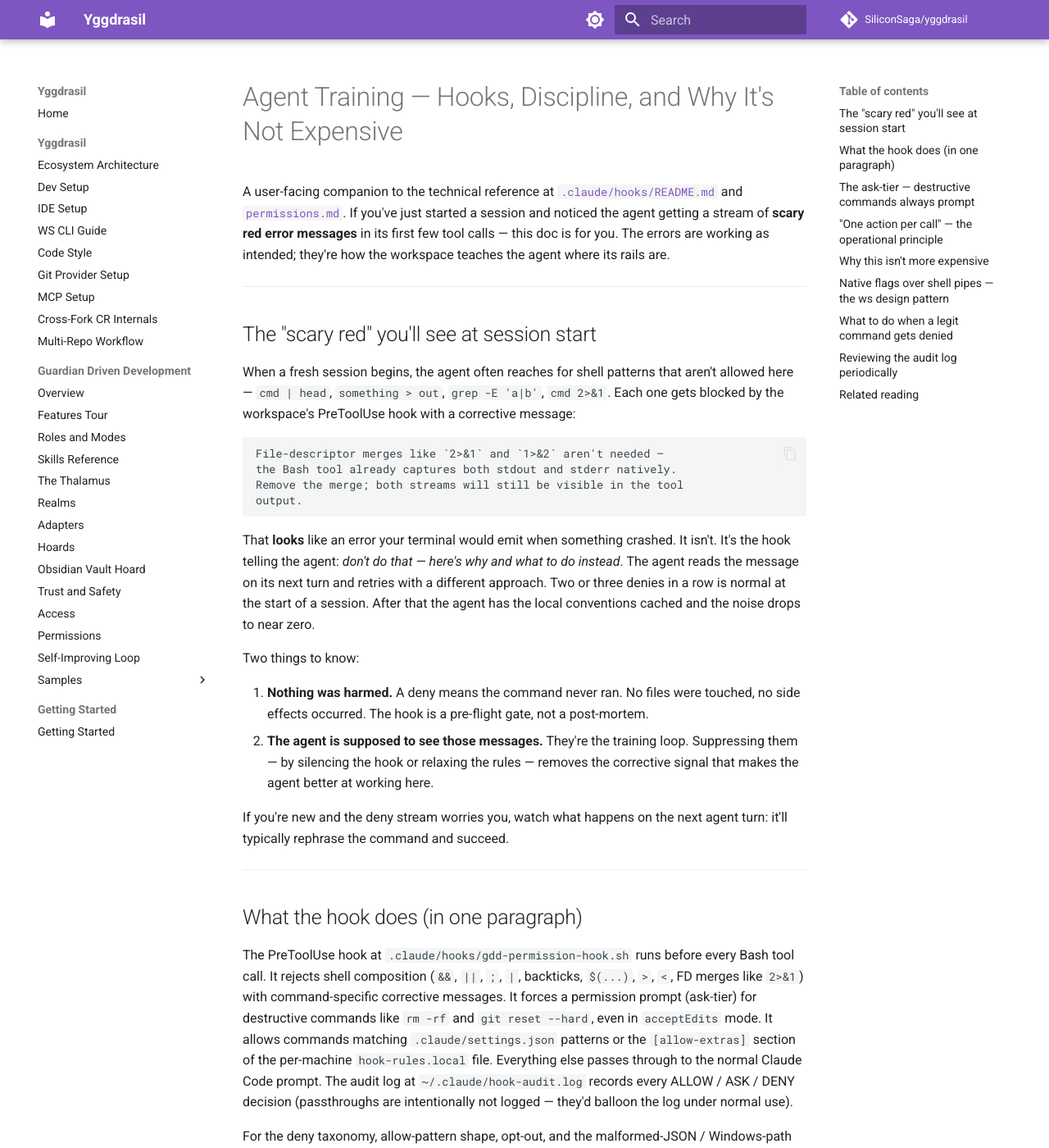
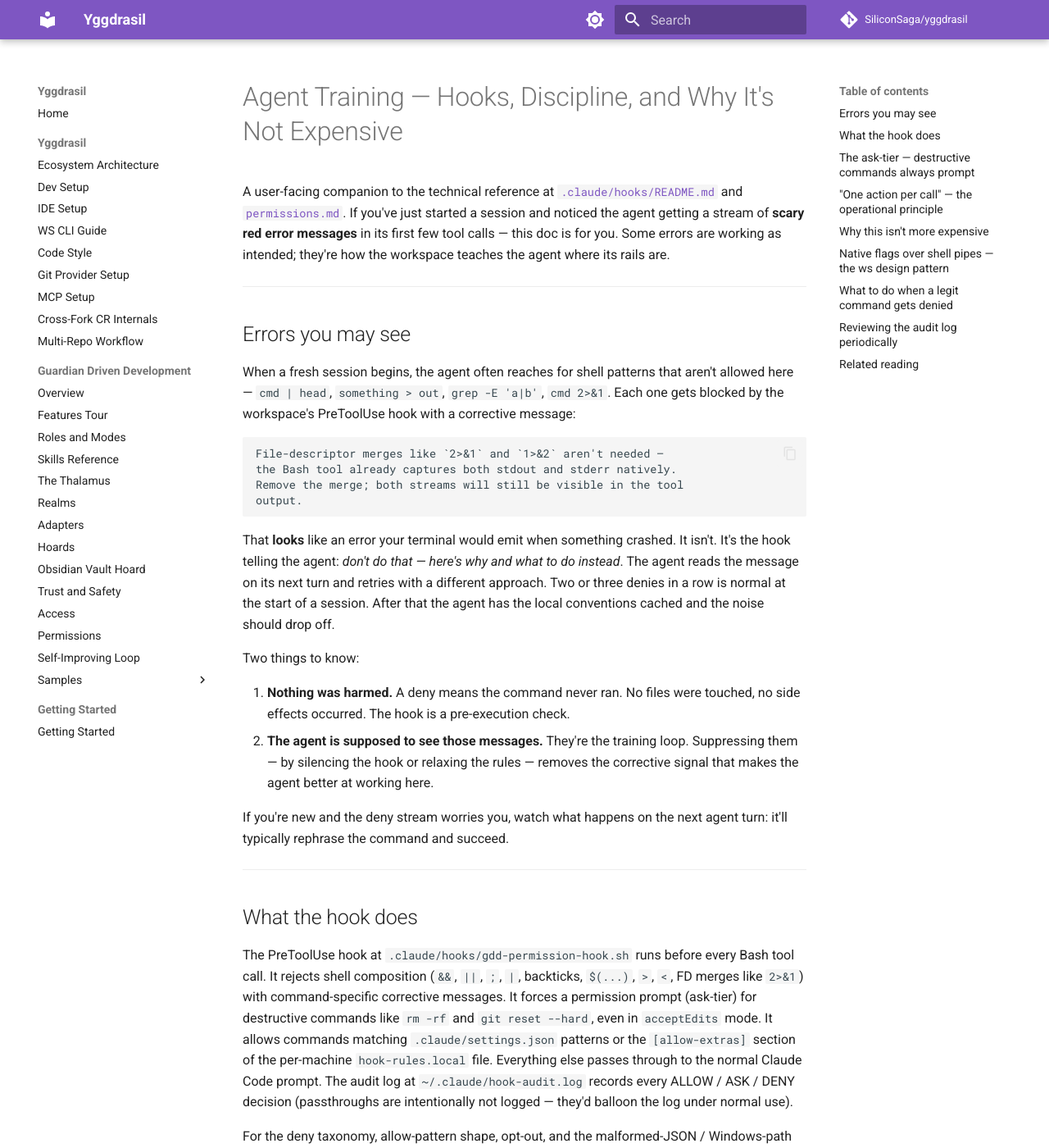
Before and after one commit to SiliconSaga/yggdrasil, an MkDocs documentation site: the page built from docs/gdd/agent-training.md, in a window 1280 px wide and 1400 px high. Shown: the whole window at 82% size. Built offline with MkDocs 1.6.1 and Material for MkDocs 9.7.7, drawn with Linux system fonts in a browser that asks for light colours; comment, search, counter and statistics services are not loaded; some of the changed text lies outside the part shown.

Commit message:
fix(hook): address PR #64 round-3 review; fold in doc copy-edits
CodeRabbit round 3 (3 comments):

- design doc — blank line before the `## Documentation updates` heading (markdown lint).
- `gdd-permission-hook.bats` — the malformed-hook-rules test now also asserts the degraded path emits no `permissionDecision` (passthrough), not just non-crash.
- `interactive-acceptance.md` — step 3 (`ls -la`) expected outcome disambiguated: it tells the tester to check `hook-rules.local` `[allow-extras]` for `ls *`.

Also folds in the human's doc copy-edits across the hook README, agent-training, and permissions docs — tightened wording, plus two genuinely useful clarifications: `[allow-extras]` entries don't win over an ask-command (Tier 2 precedes Tier 4), and the Grep-tool substitution note now allows for setups where the Grep tool isn't exposed. Two small consistency fixes on top: the README tier list intro now says "four decision tiers, then a passthrough" to match its five-item list, and a missing comma.

Co-Authored-By: Claude Opus 4.7 <noreply@anthropic.com>

````diff
--- a/docs/gdd/agent-training.md
+++ b/docs/gdd/agent-training.md
@@ -1,10 +1,10 @@
 # Agent Training — Hooks, Discipline, and Why It's Not Expensive
 
-A user-facing companion to the technical reference at [`.claude/hooks/README.md`](../../.claude/hooks/README.md) and [`permissions.md`](permissions.md). If you've just started a session and noticed the agent getting a stream of **scary red error messages** in its first few tool calls — this doc is for you. The errors are working as intended; they're how the workspace teaches the agent where its rails are.
+A user-facing companion to the technical reference at [`.claude/hooks/README.md`](../../.claude/hooks/README.md) and [`permissions.md`](permissions.md). If you've just started a session and noticed the agent getting a stream of **scary red error messages** in its first few tool calls — this doc is for you. Some errors are working as intended; they're how the workspace teaches the agent where its rails are.
 
 ---
 
-## The "scary red" you'll see at session start
+## Errors you may see
 
 When a fresh session begins, the agent often reaches for shell patterns that aren't allowed here — `cmd | head`, `something > out`, `grep -E 'a|b'`, `cmd 2>&1`. Each one gets blocked by the workspace's PreToolUse hook with a corrective message:
 
@@ -15,18 +15,18 @@ Remove the merge; both streams will still be visible in the tool
 output.
 ```
 
-That **looks** like an error your terminal would emit when something crashed. It isn't. It's the hook telling the agent: *don't do that — here's why and what to do instead*. The agent reads the message on its next turn and retries with a different approach. Two or three denies in a row is normal at the start of a session. After that the agent has the local conventions cached and the noise drops to near zero.
+That **looks** like an error your terminal would emit when something crashed. It isn't. It's the hook telling the agent: *don't do that — here's why and what to do instead*. The agent reads the message on its next turn and retries with a different approach. Two or three denies in a row is normal at the start of a session. After that the agent has the local conventions cached and the noise should drop off.
 
 Two things to know:
 
-1. **Nothing was harmed.** A deny means the command never ran. No files were touched, no side effects occurred. The hook is a pre-flight gate, not a post-mortem.
+1. **Nothing was harmed.** A deny means the command never ran. No files were touched, no side effects occurred. The hook is a pre-execution check.
 2. **The agent is supposed to see those messages.** They're the training loop. Suppressing them — by silencing the hook or relaxing the rules — removes the corrective signal that makes the agent better at working here.
 
 If you're new and the deny stream worries you, watch what happens on the next agent turn: it'll typically rephrase the command and succeed.
 
 ---
 
-## What the hook does (in one paragraph)
+## What the hook does
 
 The PreToolUse hook at `.claude/hooks/gdd-permission-hook.sh` runs before every Bash tool call. It rejects shell composition (`&&`, `||`, `;`, `|`, backticks, `$(...)`, `>`, `<`, FD merges like `2>&1`) with command-specific corrective messages. It forces a permission prompt (ask-tier) for destructive commands like `rm -rf` and `git reset --hard`, even in `acceptEdits` mode. It allows commands matching `.claude/settings.json` patterns or the `[allow-extras]` section of the per-machine `hook-rules.local` file. Everything else passes through to the normal Claude Code prompt. The audit log at `~/.claude/hook-audit.log` records every ALLOW / ASK / DENY decision (passthroughs are intentionally not logged — they'd balloon the log under normal use).
 
@@ -119,14 +119,14 @@ When you find yourself reaching for a shell pipe inside a `ws` command and the h
 The hook is conservative on purpose, but it's not always right. When a command you genuinely want to run gets denied, you have three escalating options:
 
 1. **Use the substitute the deny message suggests.** Most denies point at a specific better path (`Grep` tool, `--output` flag, `Read` with offset+limit). 90% of the time the substitute works and the friction goes away.
-2. **Add the command to `hook-rules.local`.** If the command is one you trust on this machine but doesn't belong in the committed `settings.json`, list it as a glob pattern in the `[allow-extras]` section of your per-machine `hook-rules.local` (`hook-rules.local` is project-scoped; unlike the old `safe-bash-extras` there is no cross-workspace user-level location). A starter template ships at `.claude/hooks/hook-rules.local.example` — copy it to activate:
+2. **Add the command to `hook-rules.local`.** If the command is one you trust on this machine but doesn't belong in the committed `settings.json`, list it as a glob pattern in the `[allow-extras]` section of your per-machine `hook-rules.local`. A starter template ships at `.claude/hooks/hook-rules.local.example` — copy it to activate:
 
    ```bash
    cp .claude/hooks/hook-rules.local.example .claude/hooks/hook-rules.local
    ```
 
-   The live `hook-rules.local` is gitignored and per-machine. Uncomment the entries you want, or add your own under `[allow-extras]` — each line is a bash glob matched against the full command string. See the [hook README](../../.claude/hooks/README.md) § "Hook rules configuration" for the full format spec.
-3. **Disable the hook for this session.** Set `WS_HOOK_DISABLE=1` in your shell or `.env` and the hook becomes a passthrough. Use sparingly — you give up the audit log and the corrective feedback loop for the session.
+   The live `hook-rules.local` is gitignored and per-machine. Uncomment the entries you want, or add your own under `[allow-extras]` — each line is a bash glob matched against the full command string. See the [hook README](../../.claude/hooks/README.md) § "Rules configuration" for the full format spec.
+3. **Disable the hook.** Set `WS_HOOK_DISABLE=1` in your shell or `.env`. Use sparingly — you give up the audit log and the corrective feedback loop.
 
 The right escalation level depends on whether the deny is a single-session annoyance (option 1), a recurring pattern (option 2), or a fundamental disagreement with the hook's rules (option 3 — and probably file an issue too).
 
@@ -137,7 +137,7 @@ The right escalation level depends on whether the deny is a single-session annoy
 `~/.claude/hook-audit.log` is the receipt for every allow / deny. Worth a skim during housekeeping (the `gdd-housekeeping` skill has a dedicated step for this):
 
 - Recurring DENY entries for the same compound form → either the agent is reflexively reaching for shell composition (write a Thalamus note) or there's a native flag missing on a `ws` subcommand (file an issue).
-- Recurring ALLOW entries from the same extras-file pattern → that pattern has earned its place; consider promoting it to the project `.claude/settings.json` so collaborators benefit.
+- Recurring ALLOW entries from the same extras-file pattern → that pattern may have earned its place; consider promoting it to the project `.claude/settings.json` so collaborators benefit. Be mindful that such patterns should be low risk.
 - No DENY entries since last review → either the agent has internalized the conventions or sessions have been light.
 
 The hook doesn't rotate the log. Use `truncate -s 0 ~/.claude/hook-audit.log` to reset it after a review.
````
Also changed, not shown: other parts of docs/gdd/agent-training.md (+1 -1 lines), .claude/hooks/README.md (+15 -18 lines), docs/gdd/permissions.md (+1 -1 lines), docs/plans/2026-05-17-hook-ask-tier-design.md (+1 -0 lines), 2 other files.
